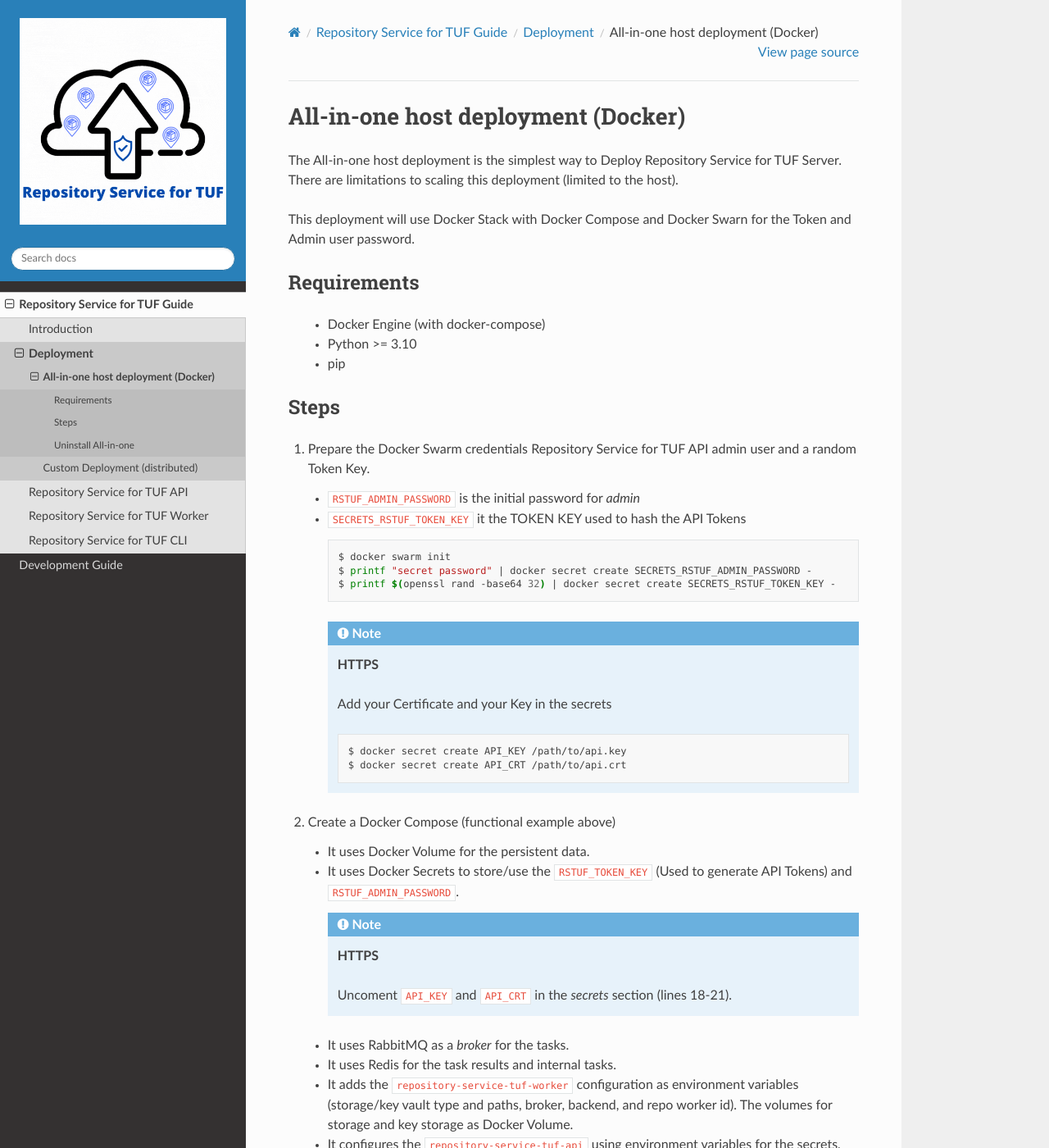
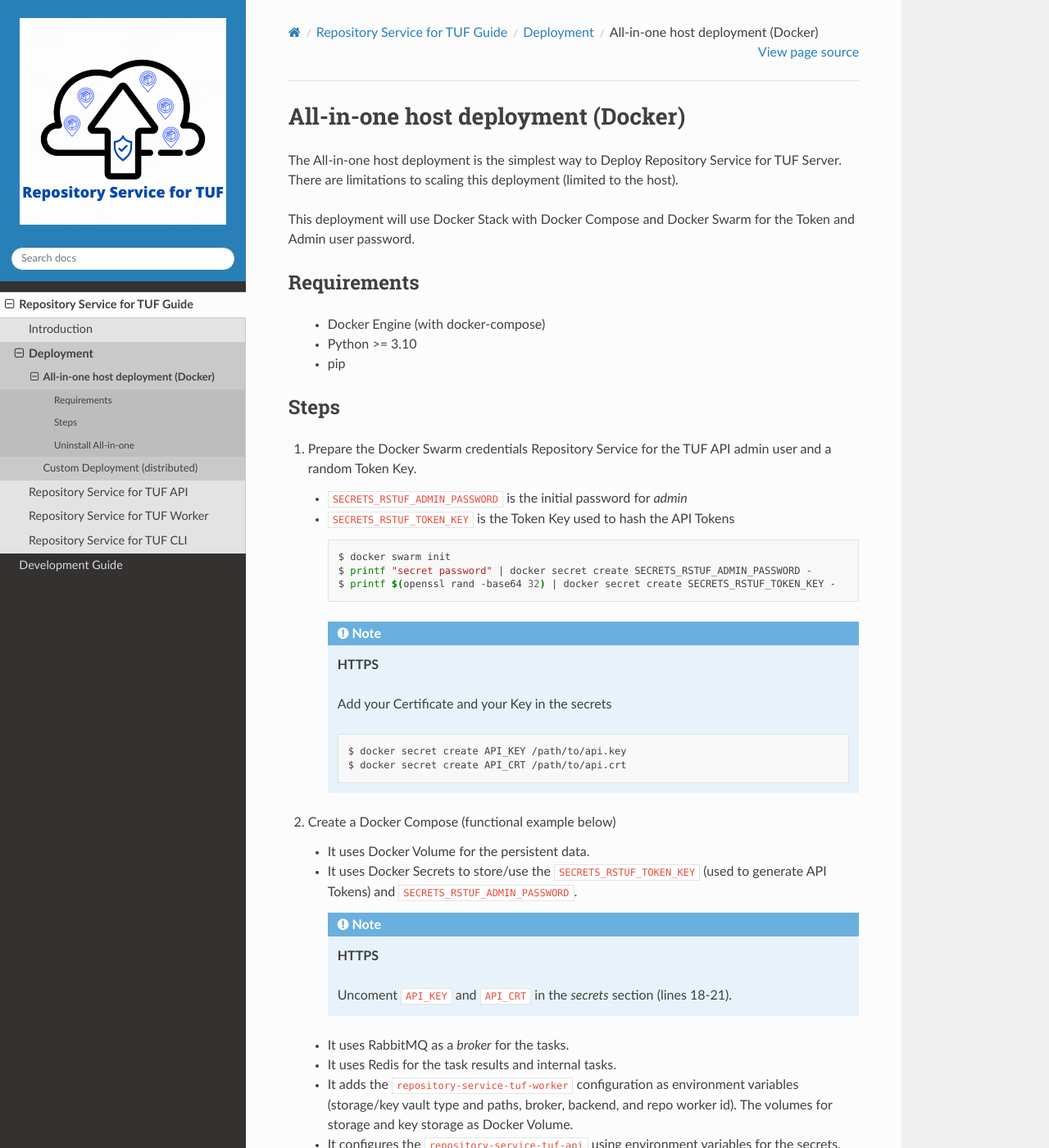
Before and after one commit to repository-service-tuf/repository-service-tuf, a Sphinx documentation site: the page built from docs/source/guide/deployment/all_in_one.rst, in a window 1280 px wide and 1400 px high. Shown: the whole window at 82% size. Built offline with Sphinx 7.4.7 and the Read the Docs theme 2.0.0, drawn with Linux system fonts in a browser that asks for light colours.

Commit message:
Fix typos in "All-in-one" docs section

```diff
--- a/docs/source/guide/deployment/all_in_one.rst
+++ b/docs/source/guide/deployment/all_in_one.rst
@@ -6,7 +6,7 @@ The All-in-one host deployment is the simplest way to Deploy Repository Service
 for TUF Server.
 There are limitations to scaling this deployment (limited to the host).
 
-This deployment will use Docker Stack with Docker Compose and Docker Swarn for
+This deployment will use Docker Stack with Docker Compose and Docker Swarm for
 the Token and Admin user password.
 
 Requirements
@@ -20,11 +20,11 @@ Requirements
 Steps
 =====
 
-1. Prepare the Docker Swarm credentials Repository Service for TUF API admin user and a random
+1. Prepare the Docker Swarm credentials Repository Service for the TUF API admin user and a random
    Token Key.
 
-   -  ``RSTUF_ADMIN_PASSWORD`` is the initial password for `admin`
-   -  ``SECRETS_RSTUF_TOKEN_KEY`` it the TOKEN KEY used to hash the API Tokens
+   -  ``SECRETS_RSTUF_ADMIN_PASSWORD`` is the initial password for `admin`
+   -  ``SECRETS_RSTUF_TOKEN_KEY`` is the Token Key used to hash the API Tokens
 
     .. code:: shell
 
@@ -44,11 +44,11 @@ Steps
         $ docker secret create API_CRT /path/to/api.crt
 
 
-2. Create a Docker Compose (functional example above)
+2. Create a Docker Compose (functional example below)
 
    - It uses Docker Volume for the persistent data.
-   - It uses Docker Secrets to store/use the ``RSTUF_TOKEN_KEY`` (Used to
-     generate API Tokens) and ``RSTUF_ADMIN_PASSWORD``.
+   - It uses Docker Secrets to store/use the ``SECRETS_RSTUF_TOKEN_KEY`` (used to
+     generate API Tokens) and ``SECRETS_RSTUF_ADMIN_PASSWORD``.
 
      .. note::
         **HTTPS**
```
